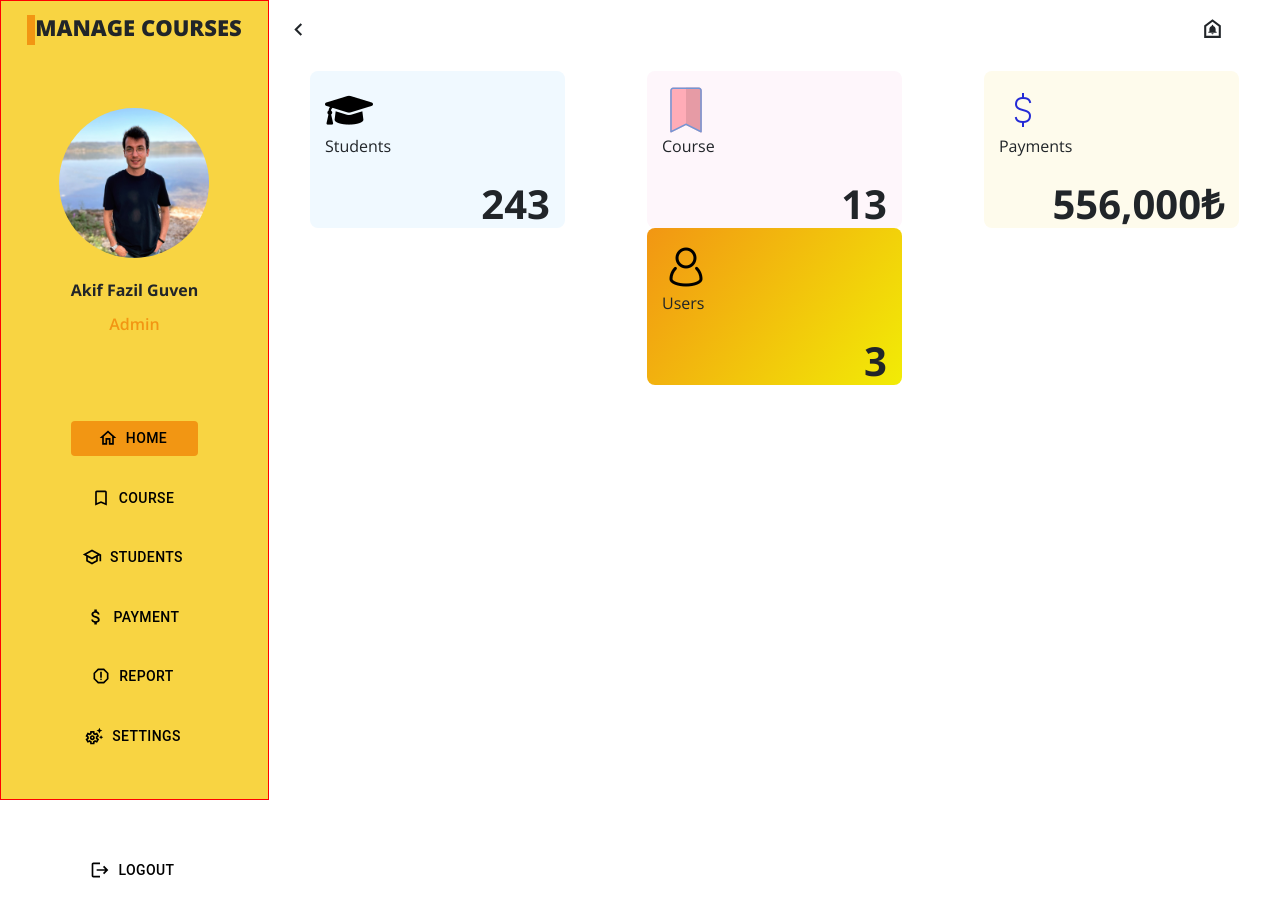
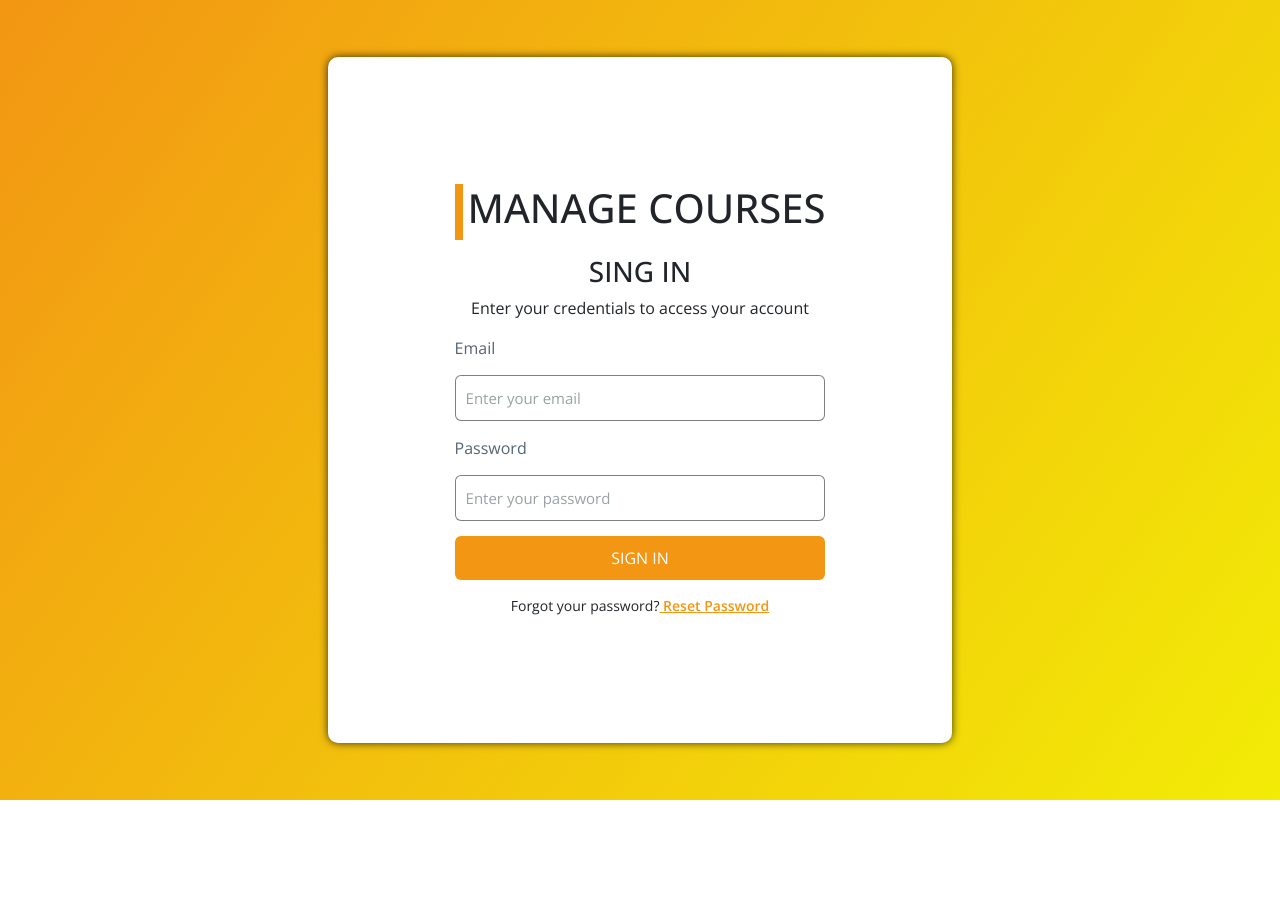
Before and after one commit to zhoommer/sikayetvar_task, a React (Create React App) app in the folder frontend/: page / in a window 1280 px wide. Shown: the top 916 px of the page. After the commit the page ends 800 px from the top, so only its background shows below. Built offline with nearby package versions, Linux system fonts and the light colour scheme.

Commit message:
update
sikayetvar task

```diff
--- a/frontend/src/authentication/login/Login.js
+++ b/frontend/src/authentication/login/Login.js
@@ -2,6 +2,9 @@ import React from "react";
 import './login.css';
 
 const Login = () => {
+    const goHome = () => {
+        window.location.href = "/home";
+    }
     return (
         <div className="loginPage">
 
@@ -32,7 +35,7 @@ const Login = () => {
                 </div>
 
                 <div className="loginButton">
-                    <button className="rounded">SIGN IN</button>
+                    <button className="rounded" onClick={goHome}>SIGN IN</button>
                 </div>
 
                 <div className="forgotPassword">
--- a/frontend/src/base/App.js
+++ b/frontend/src/base/App.js
@@ -2,9 +2,11 @@ import Login from "../authentication/login/Login";
 import Dashboard from "./Dashboard";
 import './app.css';
 function App() {
+
   return (
     <div>
-      <Dashboard />
+      <Login />
+      {/* <Dashboard /> */}
     </div>
   );
 }
```
